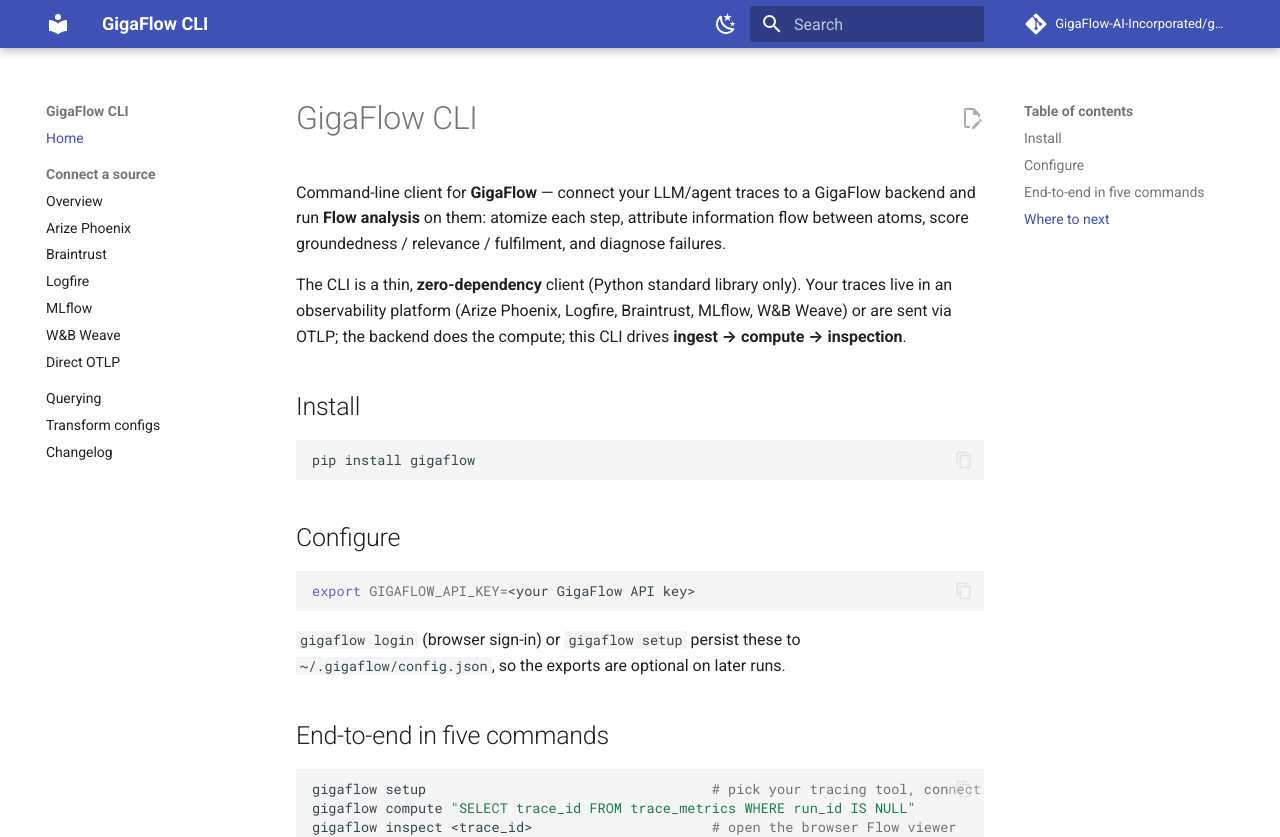
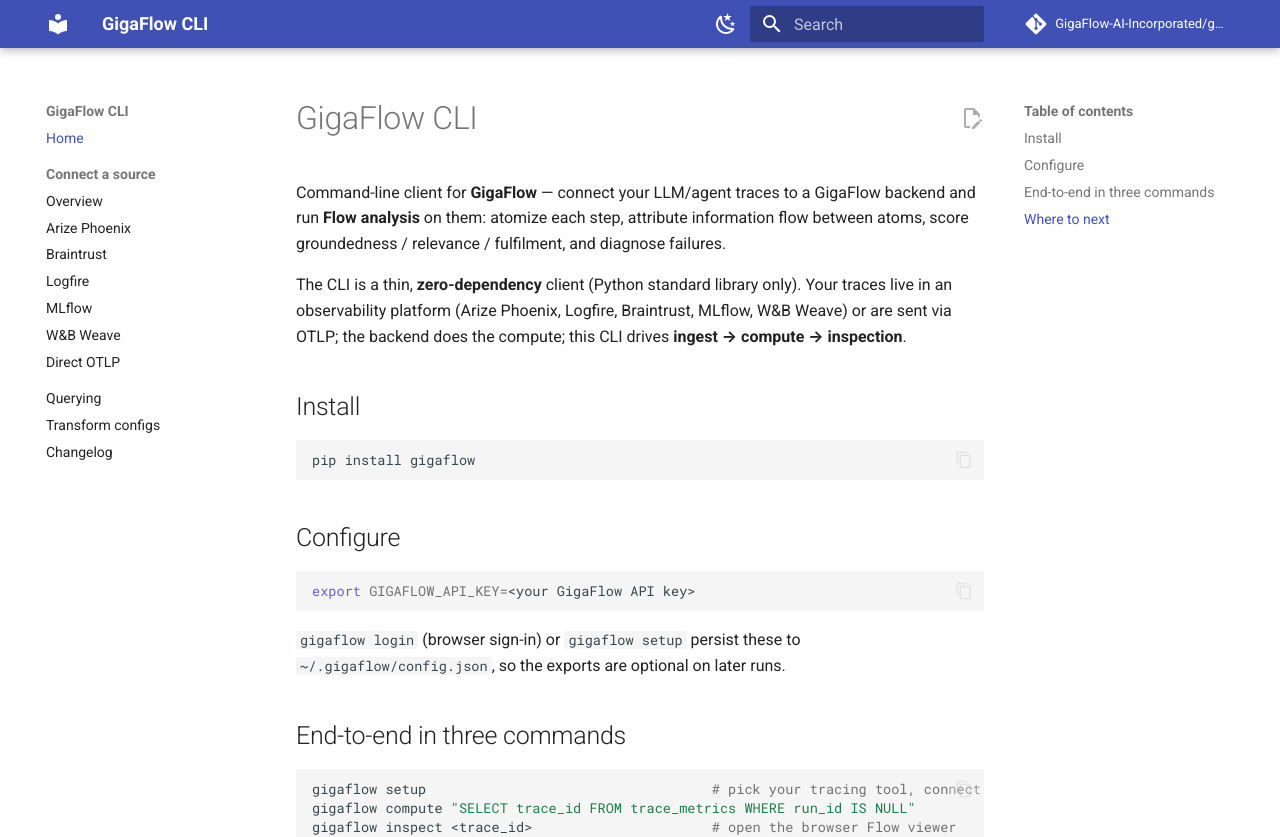
Before and after one commit to GigaFlow-AI-Incorporated/gigaflow-sdk, an MkDocs documentation site: the page built from docs/index.md, in a window 1280 px wide and 1221 px high. Shown: the top 837 px of the window. Built offline with MkDocs 1.6.1 and Material for MkDocs 9.7.7, drawn with Linux system fonts in a browser that asks for light colours; comment, search, counter and statistics services are not loaded.

Commit message:
docs: correct command count to three in docs landing page
Co-Authored-By: Claude Opus 4.8 (1M context) <noreply@anthropic.com>

````diff
--- a/docs/index.md
+++ b/docs/index.md
@@ -25,7 +25,7 @@ export GIGAFLOW_API_KEY=<your GigaFlow API key>
 `gigaflow login` (browser sign-in) or `gigaflow setup` persist these to
 `~/.gigaflow/config.json`, so the exports are optional on later runs.
 
-## End-to-end in five commands
+## End-to-end in three commands
 
 ```bash
 gigaflow setup                                   # pick your tracing tool, connect it, sync
````
